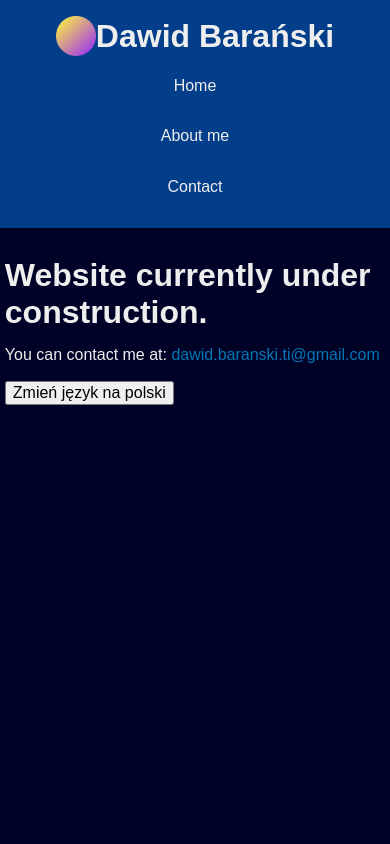
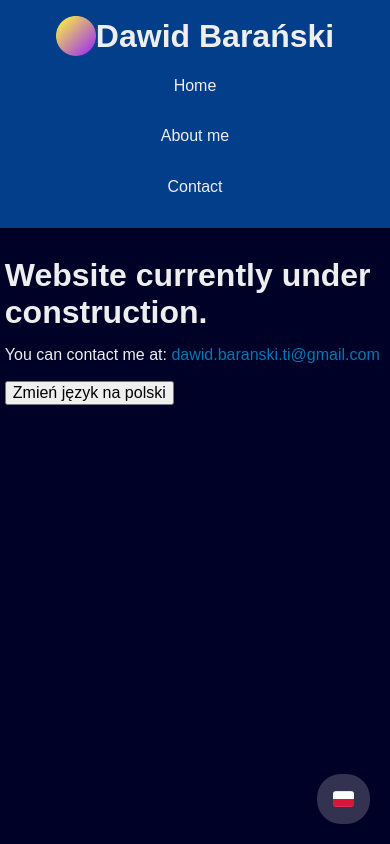
Before and after one commit to StanawalkaWorld/portfolio-website-old, a Vue app: page / in a window 390 px wide. Built offline with nearby package versions, Linux system fonts and the light colour scheme; a web font is replaced by a local one.

Commit message:
Styled the lanugage button. Placed it in a fixed position.

```diff
--- a/src/components/NavBar.vue
+++ b/src/components/NavBar.vue
@@ -2,6 +2,7 @@
 import Logo from '../assets/Logo.png';
 
 import { useLanguageStore } from '../store/lang';
+import LanguageButton from './UIElements/LanguageButton.vue';
 
 const lang = useLanguageStore();
 
@@ -25,6 +26,8 @@ const lang = useLanguageStore();
                 {{ lang.translationFor("skeleton", "navlink.contact") }}
             </a>
         </div>
+
+        <LanguageButton class="langbutton" />
     </nav>
 </template>
 
@@ -58,6 +61,12 @@ const lang = useLanguageStore();
             }
         }
     }
+
+    .langbutton {
+        position: fixed;
+        top: 20px;
+        right: 20px;
+    }
 }
 .logo {
     max-height: 40px;
@@ -86,6 +95,14 @@ const lang = useLanguageStore();
                 text-align: center;
             }
         }
+
+        .langbutton {
+            top: unset;
+            bottom: 20px;
+            right: 20px;
+
+            padding: $standard-margin;
+        }
     }
 }
 </style>
--- a/src/components/UIElements/LanguageButton.vue
+++ b/src/components/UIElements/LanguageButton.vue
@@ -16,8 +16,8 @@ const lang = useLanguageStore();
     outline: 0;
     border: 0;
 
-    border-radius: 100%;
-    padding: $small-margin;
+    border-radius: $big-margin;
+    padding: $small-margin + 0.2em;
     background: rgba(255, 255, 255, 0.2);
 
     &:hover {
@@ -25,4 +25,8 @@ const lang = useLanguageStore();
         cursor: pointer;
     }
 }
+
+.fi {
+    border-radius: $small-margin - 0.1em;
+}
 </style>
```
